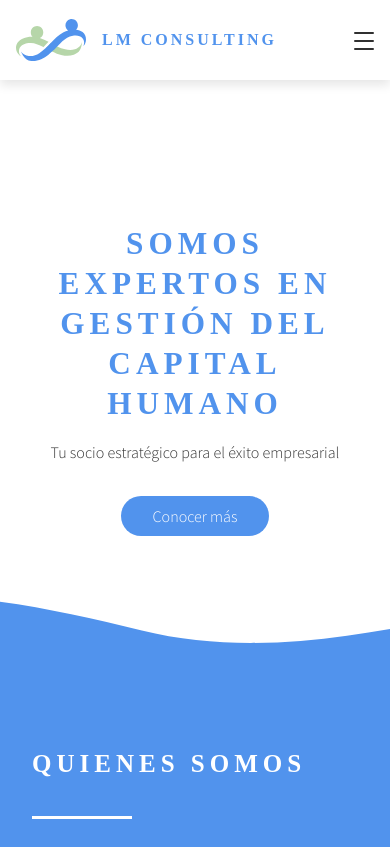
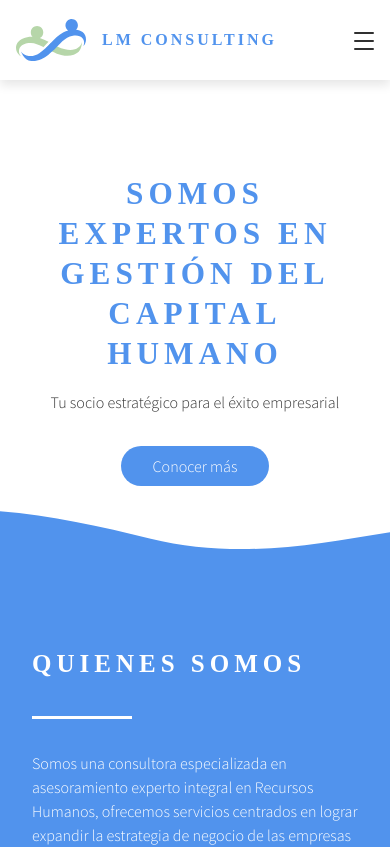
Before and after one commit to agreloe/lm-consulting, a Next.js app: page / in a window 390 px wide. Shown: the top 847 px of the page. Built offline with nearby package versions, Linux system fonts and the light colour scheme; a web font is replaced by a local one.

Commit message:
added banner breakpoint

```diff
--- a/src/styles/Banner.module.scss
+++ b/src/styles/Banner.module.scss
@@ -19,6 +19,7 @@
         background-image: url('../img/SVG/BannerImgMobile.svg');
         background-size: cover;
         background-position: 50%;
+        min-height: 500px;
     }
 
     @include medium-screen {
```
